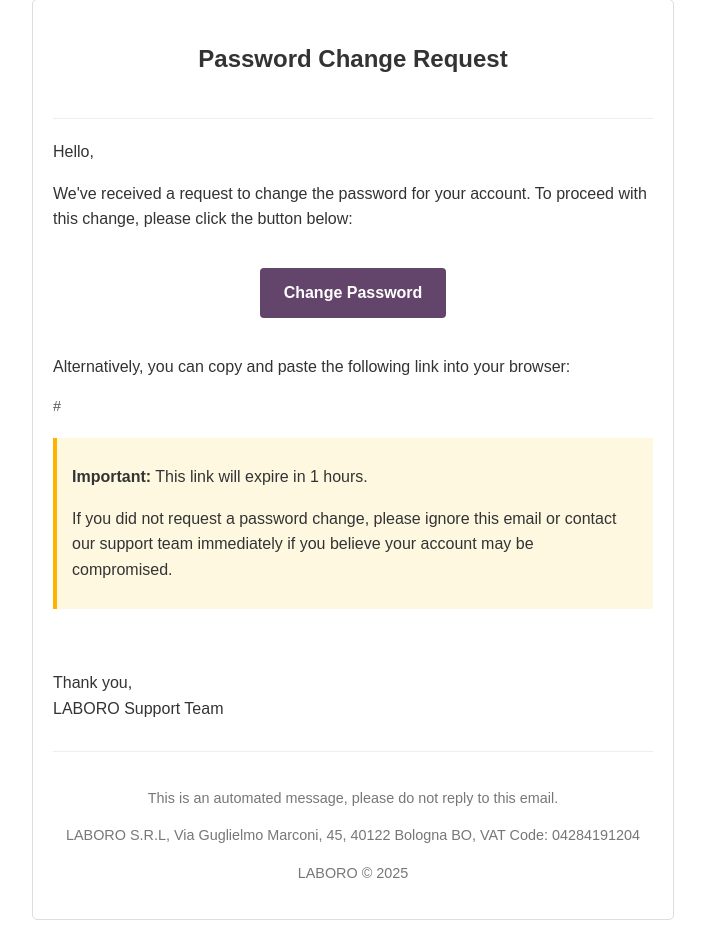
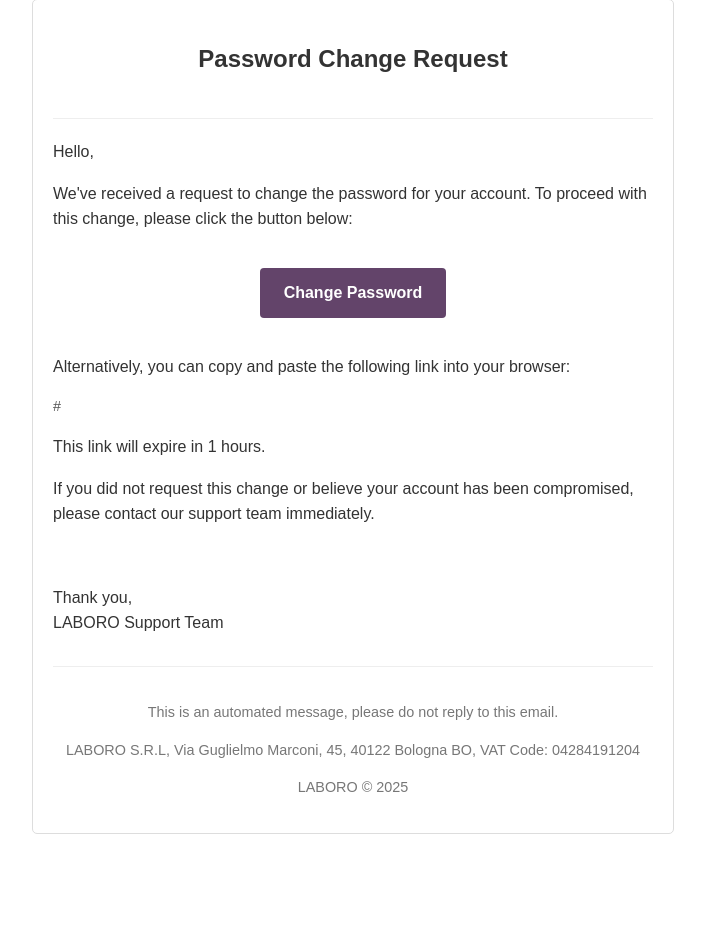
Before and after one commit to AIgen-Solutions-s-r-l/fastapi-auth-service, a Python web app: template app/templates/password_change_request.html in a window 1280 px wide. Shown: the part 21-961 px from the top of the page, without its empty margins (287-992 px from the left). After the commit the page ends 855 px from the top, so only its background shows below. Run offline with Jinja, Linux system fonts and the light colour scheme; the template is opened without the code that fills it: most values are stand-ins (such as "Sample title", 1, 10 or a date in 2020).

Commit message:
re-arranged password change request template

```diff
--- a/app/templates/email_change_confirmation.html
+++ b/app/templates/email_change_confirmation.html
@@ -36,7 +36,7 @@
         .footer {
             margin-top: 20px;
             font-size: 12px;
-            color: #666;
+            color: #777;
             text-align: center;
         }
         .info-box {
--- a/app/templates/password_change_request.html
+++ b/app/templates/password_change_request.html
@@ -35,12 +35,6 @@
             font-weight: bold;
             margin: 20px 0;
         }
-        .warning {
-            background-color: #FFF8E1;
-            border-left: 4px solid #FFB300;
-            padding: 10px 15px;
-            margin: 20px 0;
-        }
         .footer {
             margin-top: 30px;
             padding-top: 20px;
@@ -68,10 +62,8 @@
         <p>Alternatively, you can copy and paste the following link into your browser:</p>
         <p style="word-break: break-all; font-size: 0.9em; color: #555;">{{ reset_link }}</p>
 
-        <div class="warning">
-            <p><strong>Important:</strong> This link will expire in {{ hours_valid }} hours.</p>
-            <p>If you did not request a password change, please ignore this email or contact our support team immediately if you believe your account may be compromised.</p>
-        </div>
+        <p>This link will expire in {{ hours_valid }} hours.</p>
+        <p>If you did not request this change or believe your account has been compromised, please contact our support team immediately.</p>
 
         <br>
         <p>Thank you,<br>LABORO Support Team</p>
```
Also changed, not shown: app/templates/email_change_verification.html (+22 -12 lines).
